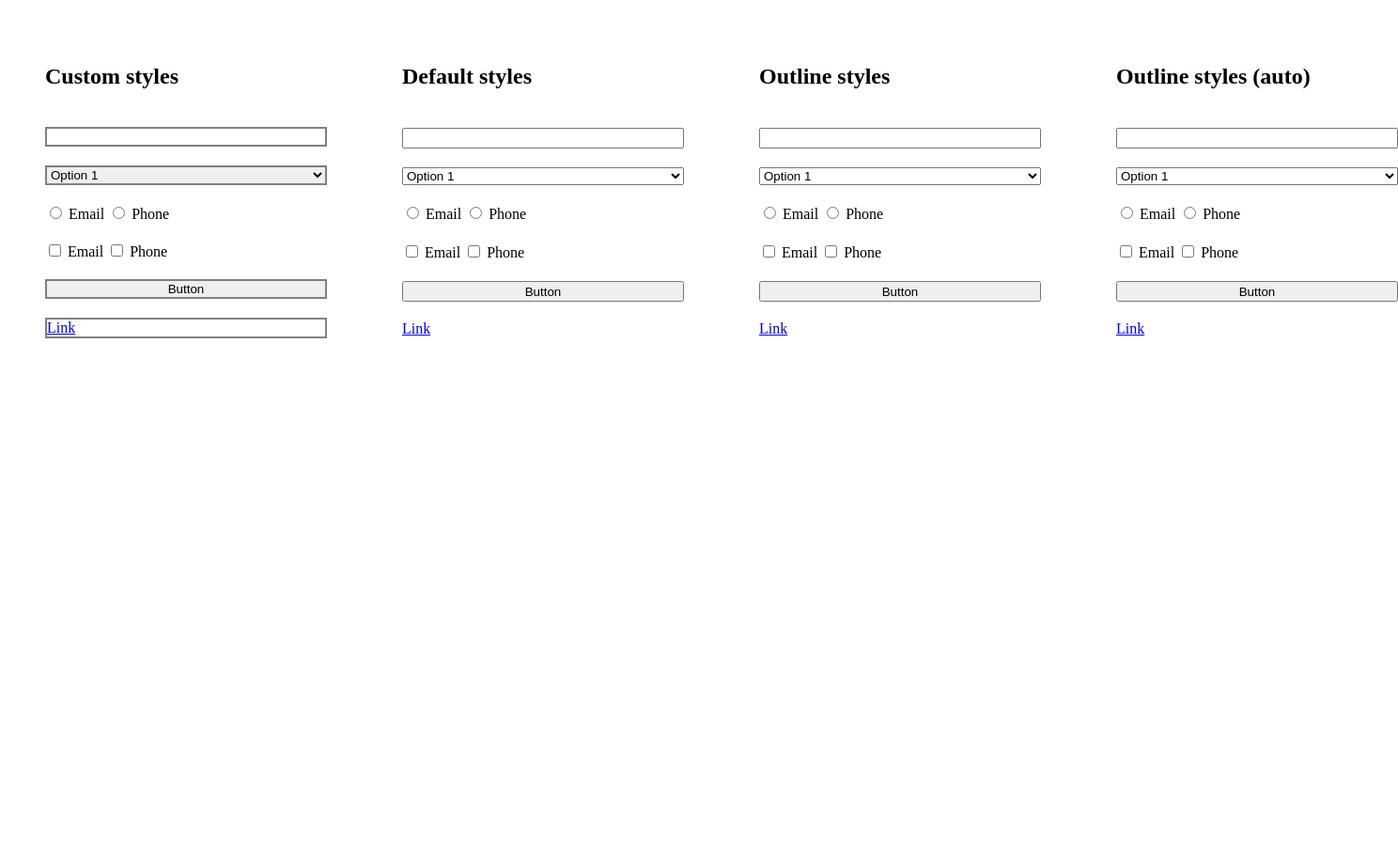
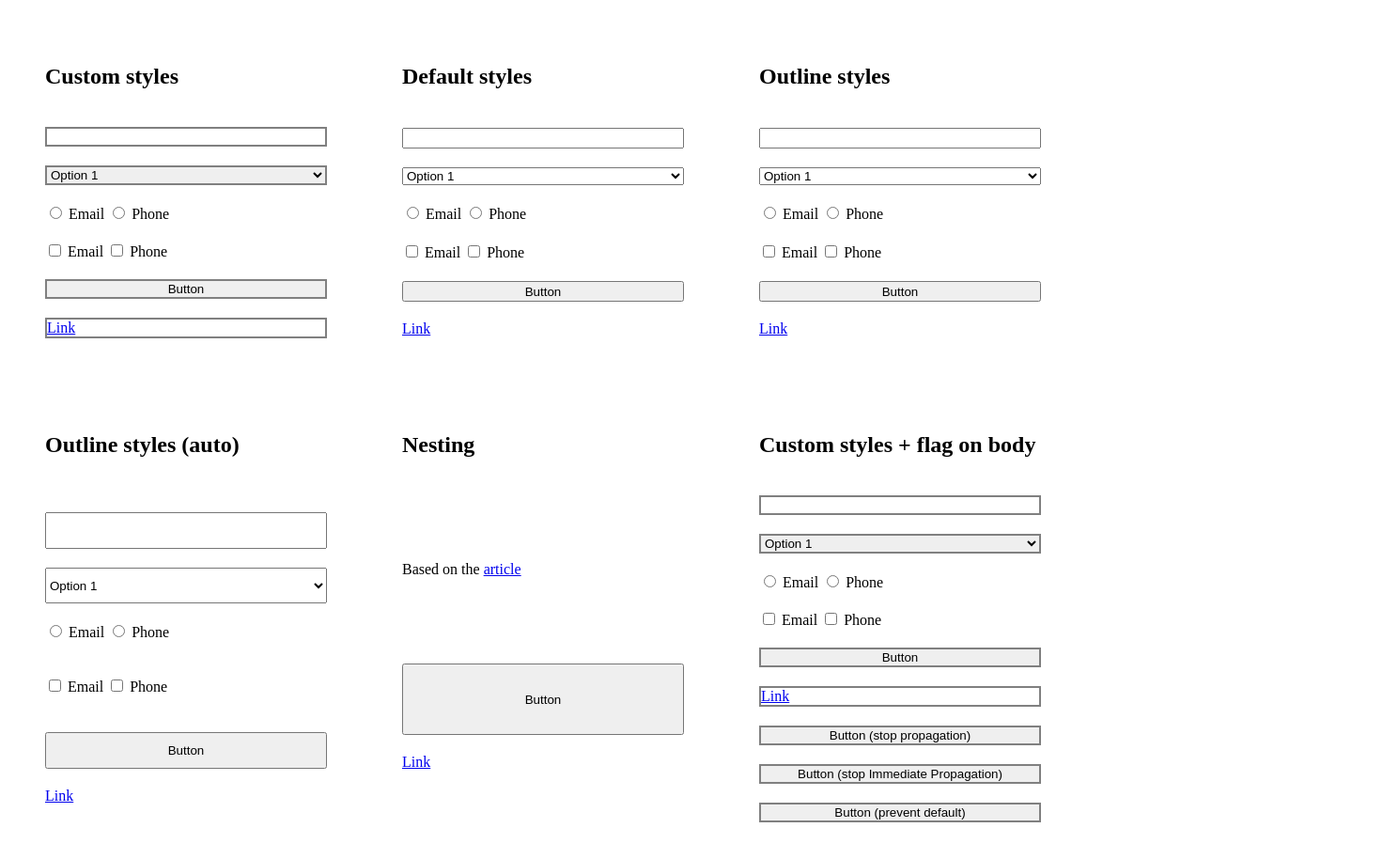
Before and after one commit to AlexanderShushunov/custom-controls-state, a plain HTML site: page index.html in a window 1280 px wide. Shown: the whole page at 94% size, 1488 px wide, since content can reach past the window. Before the commit the page ends 800 px from the top, so only its background shows below. Drawn offline with Linux system fonts and the light colour scheme.

Commit message:
Add cases with nested element and global class

```diff
--- a/index.html
+++ b/index.html
@@ -5,6 +5,7 @@
   <style>
     .columns {
       display: flex;
+      flex-wrap: wrap;
     }
 
     .case-wrapper {
@@ -57,8 +58,51 @@
       outline: 2px blue auto;
       outline-offset: 4px;
     }
+
+    .custom-state-nesting:focus,
+    .custom-state-nesting__inner:focus {
+      outline: none;
+    }
+
+    .custom-state-nesting:focus > .custom-state-nesting__inner {
+      box-shadow: 0 0 0 4px aqua;
+    }
+
+    .custom-state-with-body {
+      border: 2px solid gray;
+      outline: none;
+    }
+
+    .custom-state-with-body:hover {
+      background-color: lightgoldenrodyellow;
+    }
+
+    .custom-state-with-body:active {
+      border-color: red;
+    }
+
+
+    body.user-use-keyboards .custom-state-with-body:focus {
+      box-shadow: 0 0 0 4px aqua;
+    }
   </style>
 </head>
+<script>
+function onMousedown (event) {
+  document.body.classList.remove('user-use-keyboards')
+}
+
+function onKeydown ({ code }) {
+  if (code === 'Tab') {
+    document.body.classList.add('user-use-keyboards')
+  }
+}
+
+
+
+window.addEventListener('mousedown', onMousedown )
+window.addEventListener('keydown', onKeydown)
+</script>
 <div class="columns">
   <div class="case-wrapper">
     <h2>Custom styles</h2>
@@ -191,5 +235,71 @@
     <button class="custom-outline--auto">Button</button>
     <a href="javascript:void(0)" class="custom-outline--auto">Link</a>
   </div>
+
+  <div class="case-wrapper">
+    <h2>Nesting</h2>
+    <p>Based on the <a href="https://www.kizu.ru/keyboard-only-focus">article</a></p>
+    <button class="custom-state-nesting" tabindex="0">
+      <span class="custom-state-nesting__inner" tabindex="-1">
+       Button
+      </span>
+    </button>
+
+    <a href="javascript:void(0)" class="custom-state-nesting" tabindex="0">
+      <span class="custom-state-nesting__inner" tabindex="-1">
+        Link
+      </span>
+    </a>
+  </div>
+
+  <div class="case-wrapper">
+    <h2>Custom styles + flag on body</h2>
+    <input class="custom-state-with-body">
+    <select class="custom-state-with-body">
+      <option>Option 1</option>
+      <option>Option 2</option>
+      <option>Option 3</option>
+      <option>Option 4</option>
+    </select>
+    <div>
+      <label>
+        <input class="custom-state-with-body" type="radio" name="contact">
+        Email
+      </label>
+      <label>
+        <input class="custom-state-with-body" type="radio" name="contact">
+        Phone
+      </label>
+    </div>
+    <div>
+      <label>
+        <input class="custom-state-with-body" type="checkbox">
+        Email
+      </label>
+      <label>
+        <input class="custom-state-with-body" type="checkbox">
+        Phone
+      </label>
+    </div>
+    <button class="custom-state-with-body">Button</button>
+    <a href="javascript:void(0)" class="custom-state-with-body">Link</a>
+    <button
+        class="custom-state-with-body"
+        onclick="event.stopPropagation()"
+    >
+      Button (stop propagation)
+    </button>
+    <button
+        class="custom-state-with-body"
+        onclick="event.stopImmediatePropagation()"
+    >
+      Button (stop Immediate Propagation)
+    </button>
+    <button
+        class="custom-state-with-body"
+        onclick="event.preventDefault()">
+      Button (prevent default)
+    </button>
+  </div>
 </div>
 </html>
```
